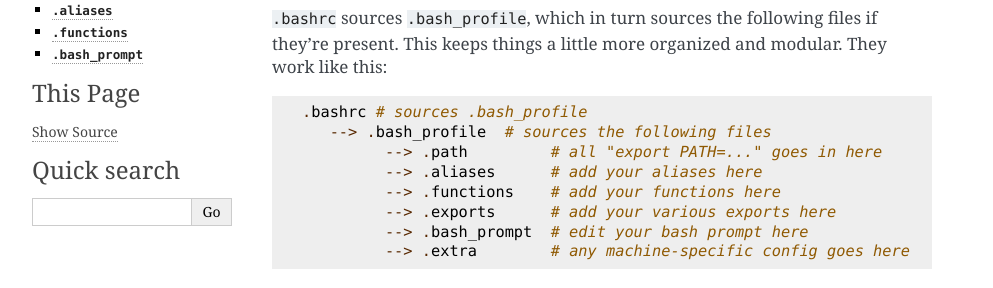
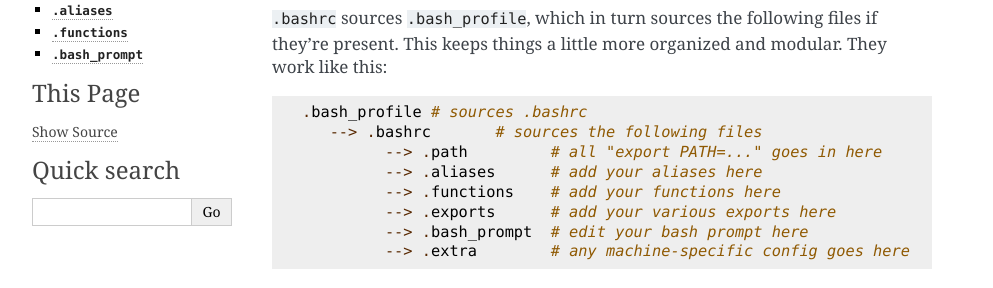
Before and after one commit to daler/dotfiles, a Sphinx documentation site: the page built from docs/bash.rst, in a window 1280 px wide. Shown: the part 138-426 px from the top of the page, without its empty margins (148-1141 px from the left). Built offline with Sphinx 7.4.7, drawn with Linux system fonts in a browser that asks for light colours.

```diff
--- a/docs/bash.rst
+++ b/docs/bash.rst
@@ -12,8 +12,8 @@
 
 ::
 
-   .bashrc # sources .bash_profile
-      --> .bash_profile  # sources the following files
+   .bash_profile # sources .bashrc
+      --> .bashrc       # sources the following files
             --> .path         # all "export PATH=..." goes in here
             --> .aliases      # add your aliases here
             --> .functions    # add your functions here
```
Also changed, not shown: 3 other files.
